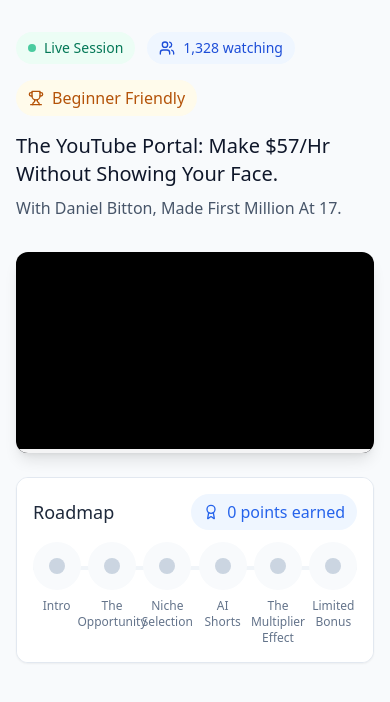
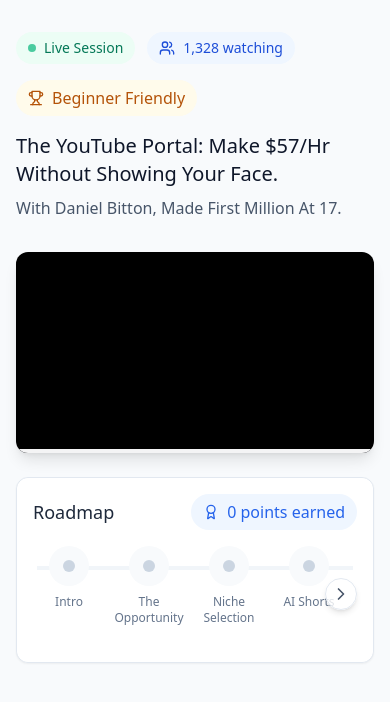
Before and after one commit to AvoCodes/youtubeportal, a React (Vite) app: page / in a window 390 px wide. Shown: the top 702 px of the page. Built offline with nearby package versions, Linux system fonts and the light colour scheme.

Commit message:
Improve mobile responsiveness
Addresses formatting issues on mobile devices to ensure proper display and usability.

```diff
--- a/src/components/VideoTimeline.tsx
+++ b/src/components/VideoTimeline.tsx
@@ -1,6 +1,6 @@
 
 import React from 'react';
-import { Check, BookOpen, Lightbulb, DollarSign, Star, Award, Rocket } from 'lucide-react';
+import { Check, BookOpen, Lightbulb, DollarSign, Star, Award, Rocket, ChevronLeft, ChevronRight } from 'lucide-react';
 import { useToast } from '@/components/ui/use-toast';
 
 interface Section {
@@ -79,6 +79,12 @@ const VideoTimeline: React.FC<VideoTimelineProps> = ({ currentTime, duration })
 
   const [totalPoints, setTotalPoints] = React.useState(0);
   const [activeSection, setActiveSection] = React.useState<Section | null>(null);
+  const [visibleSections, setVisibleSections] = React.useState<number[]>([1, 2, 3, 4, 5, 6]);
+  const timelineRef = React.useRef<HTMLDivElement>(null);
+
+  // For mobile scrolling
+  const [showLeftScroll, setShowLeftScroll] = React.useState(false);
+  const [showRightScroll, setShowRightScroll] = React.useState(false);
 
   const calculateProgress = () => {
     const completedSections = sections.filter(section => section.completed).length;
@@ -111,8 +117,47 @@ const VideoTimeline: React.FC<VideoTimelineProps> = ({ currentTime, duration })
     }
   }, [currentTime, sections, toast, activeSection]);
 
+  // Check if scrolling is needed
+  React.useEffect(() => {
+    const checkScrollButtons = () => {
+      if (timelineRef.current) {
+        const { scrollWidth, clientWidth, scrollLeft } = timelineRef.current;
+        setShowLeftScroll(scrollLeft > 0);
+        setShowRightScroll(scrollLeft < scrollWidth - clientWidth - 5); // 5px buffer
+      }
+    };
+
+    // Initial check
+    checkScrollButtons();
+
+    // Add scroll event listener
+    const timelineElement = timelineRef.current;
+    if (timelineElement) {
+      timelineElement.addEventListener('scroll', checkScrollButtons);
+
+      // Cleanup
+      return () => {
+        timelineElement.removeEventListener('scroll', checkScrollButtons);
+      };
+    }
+  }, []);
+
+  const scrollTimeline = (direction: 'left' | 'right') => {
+    if (timelineRef.current) {
+      const scrollAmount = 150; // Adjust scroll amount as needed
+      const newScrollLeft = direction === 'left'
+        ? timelineRef.current.scrollLeft - scrollAmount
+        : timelineRef.current.scrollLeft + scrollAmount;
+
+      timelineRef.current.scrollTo({
+        left: newScrollLeft,
+        behavior: 'smooth'
+      });
+    }
+  };
+
   return (
-    <div className="p-4 bg-white">
+    <div className="p-4 bg-white rounded-xl">
       <div className="flex justify-between items-center mb-3">
         <h3 className="text-lg font-medium text-slate-800">Roadmap</h3>
         <div className="flex items-center gap-2 bg-blue-50 text-blue-600 px-3 py-1.5 rounded-full">
@@ -122,25 +167,52 @@ const VideoTimeline: React.FC<VideoTimelineProps> = ({ currentTime, duration })
       </div>
 
       <div className="relative">
+        {/* Mobile Timeline Navigation */}
+        <div className="relative">
+          {/* Show left scroll button when needed */}
+          {showLeftScroll && (
+            <button
+              onClick={() => scrollTimeline('left')}
+              className="absolute left-0 top-1/2 -translate-y-1/2 z-20 w-8 h-8 flex items-center justify-center bg-white/80 rounded-full shadow-md border border-slate-200 md:hidden"
+              aria-label="Scroll left"
+            >
+              <ChevronLeft className="w-5 h-5 text-slate-600" />
+            </button>
+          )}
+
+          {/* Show right scroll button when needed */}
+          {showRightScroll && (
+            <button
+              onClick={() => scrollTimeline('right')}
+              className="absolute right-0 top-1/2 -translate-y-1/2 z-20 w-8 h-8 flex items-center justify-center bg-white/80 rounded-full shadow-md border border-slate-200 md:hidden"
+              aria-label="Scroll right"
+            >
+              <ChevronRight className="w-5 h-5 text-slate-600" />
+            </button>
+          )}
+
           {/* Timeline Track */}
-        <div className="absolute top-6 left-0 right-0 h-1 bg-slate-100 z-0"></div>
+          <div className="absolute top-6 left-1 right-1 md:left-0 md:right-0 h-1 bg-slate-100 z-0"></div>
 
           {/* Timeline Progress */}
           <div
-          className="absolute top-6 left-0 h-1 bg-blue-500 z-0 transition-all duration-300"
+            className="absolute top-6 left-1 md:left-0 h-1 bg-blue-500 z-0 transition-all duration-300"
             style={{ width: `${calculateProgress()}%` }}
           ></div>
 
-        {/* Timeline Sections */}
-        <div className="relative z-10 grid grid-cols-6 gap-2">
+          {/* Timeline Sections - Scrollable on mobile */}
+          <div
+            ref={timelineRef}
+            className="relative z-10 flex md:grid md:grid-cols-6 gap-4 md:gap-2 overflow-x-auto scrollbar-none py-1 px-1 md:px-0"
+          >
             {sections.map((section) => (
               <div
                 key={section.id}
-              className="flex flex-col items-center"
+                className="flex flex-col items-center flex-shrink-0 w-16 md:w-auto"
               >
                 <button
                   onClick={() => setActiveSection(section)}
-                className={`w-12 h-12 rounded-full flex items-center justify-center transition-all duration-300 ${
+                  className={`w-10 h-10 md:w-12 md:h-12 rounded-full flex items-center justify-center transition-all duration-300 ${
                     activeSection?.id === section.id
                       ? 'bg-blue-100 ring-2 ring-blue-500 ring-offset-2'
                       : section.completed
@@ -151,7 +223,7 @@ const VideoTimeline: React.FC<VideoTimelineProps> = ({ currentTime, duration })
                   {section.completed ? (
                     section.icon
                   ) : (
-                  <div className={`w-4 h-4 rounded-full ${
+                    <div className={`w-3 h-3 md:w-4 md:h-4 rounded-full ${
                       activeSection?.id === section.id ? 'bg-blue-500' : 'bg-slate-300'
                     }`}></div>
                   )}
@@ -169,10 +241,11 @@ const VideoTimeline: React.FC<VideoTimelineProps> = ({ currentTime, duration })
             ))}
           </div>
         </div>
+      </div>
 
       {/* Active Section Details */}
       {activeSection && (
-        <div className="mt-8 p-4 bg-slate-50 rounded-lg border border-slate-200">
+        <div className="mt-6 md:mt-8 p-4 bg-slate-50 rounded-lg border border-slate-200">
           <div className="flex gap-3 items-start">
             <div className="w-10 h-10 rounded-full bg-white flex items-center justify-center shadow-sm">
               {activeSection.icon}
```
Lines whose indentation alone changed are shown as unchanged.
